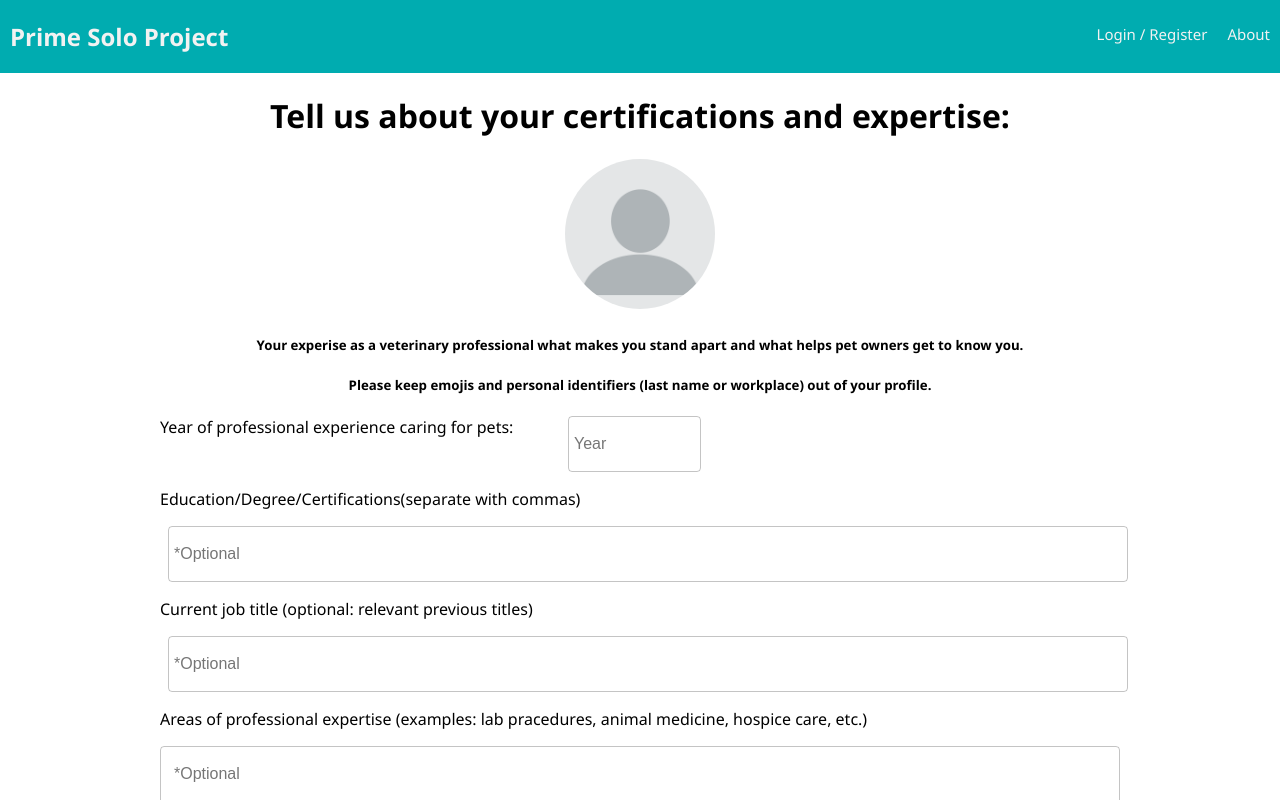
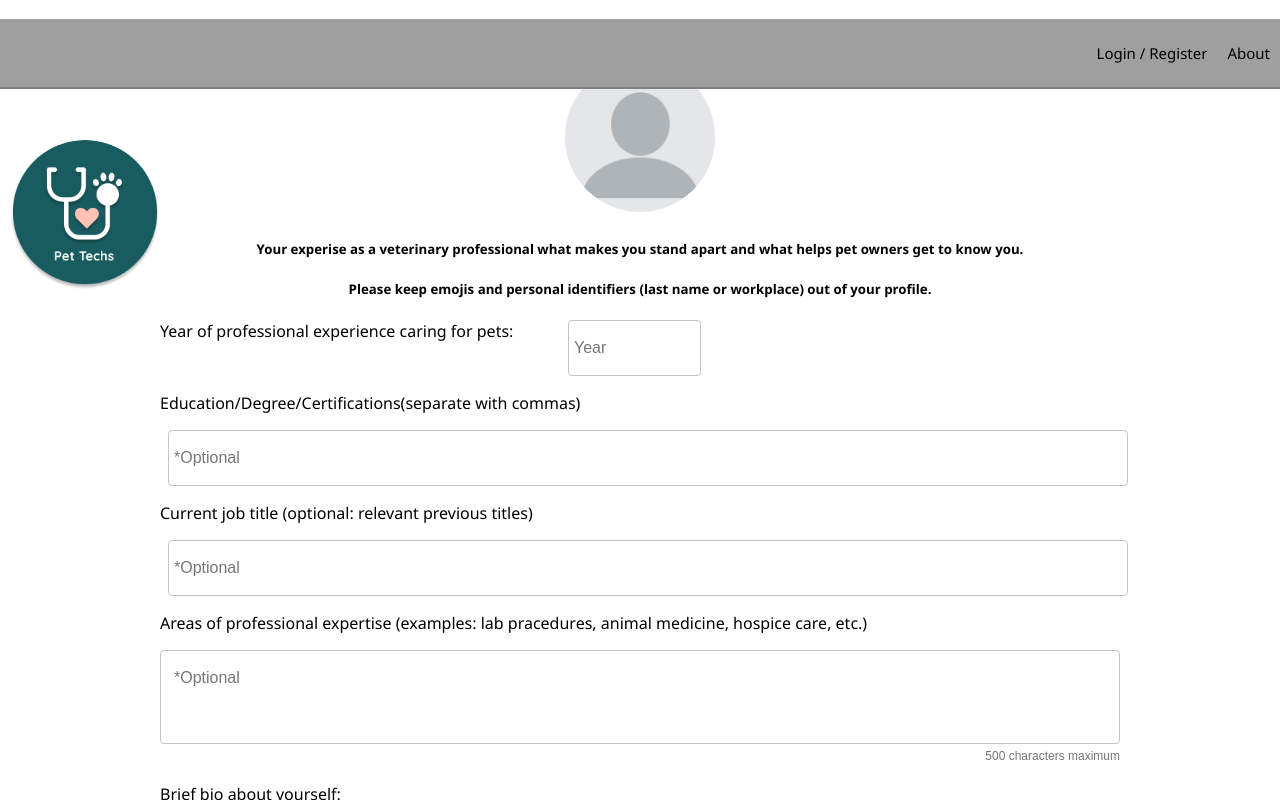
Before and after one commit to chinmayapulikallu/pet-techs, a React (Create React App) app: page /#/vtreg3 in a window 1280 px wide. Shown: the top 800 px of the page. Built offline with nearby package versions, Linux system fonts and the light colour scheme; no server answers.

Commit message:
styling for nav bar

```diff
--- a/src/components/Nav/Nav.css
+++ b/src/components/Nav/Nav.css
@@ -2,23 +2,39 @@
     font-size: 24px;
     font-weight: 700;
     display: inline-block;
-    color: #f2f2f2;
+    /* color: #f2f2f2; */
     padding-left: 10px;
 }
 
 .nav {
   overflow: hidden;
-  background-color: #00acb0;
+  background-color: #9f9f9f;
+  border-bottom: 2px solid gray;
+  background-size: cover;
+  position: fixed;
+  margin-top: 0px;
+  width: 100%;
+}
+
+.logo{
+  /* display: flex; */
+  float: left;
+  position: fixed;
+  bottom: 10px;
+  left: 10px;
+  z-index: 1;
+  margin-bottom: 500px;
+
 }
 
 .nav-link {
   float: left;
-  color: #f2f2f2;
-  background-color: #00acb0;
+  color: #000000;
   text-align: center;
   padding: 24px 10px;
   text-decoration: none;
   font-size: 15px;
+  background-color: none;
 
   /* these last two make the logout button in
   the nav bar look like another link */
@@ -27,10 +43,15 @@
   outline:0;
 }
 
-.nav-link:hover {
-  background-color: #008183;
-}
-
 .nav-right {
   float: right;
 }
+img{
+  border-radius: 50%;
+}
+
+.profile{
+  border-left: 2px solid gray;
+  padding-left: 24px;
+
+}
--- a/src/components/Nav/Nav.js
+++ b/src/components/Nav/Nav.js
@@ -4,10 +4,12 @@ import { connect } from 'react-redux';
 import LogOutButton from '../LogOutButton/LogOutButton';
 import './Nav.css';
 
+
 const Nav = (props) => (
   <div className="nav">
     <Link to="/home">
-      <h2 className="nav-title">Prime Solo Project</h2>
+      <img className="logo" src="images/VetTechlogo.png" alt="profile-photo" height="150" width="150"
+      />
     </Link>
     <div className="nav-right">
       <Link className="nav-link" to="/home">
@@ -16,19 +18,36 @@ const Nav = (props) => (
         and call this link 'Login / Register' if they are not */}
         {props.user.id ? 'Home' : 'Login / Register'}
       </Link>
+
+
+
       {/* Show the link to the info page and the logout button if the user is logged in */}
       {props.user.id && (
         <>
-          <Link className="nav-link" to="/info">
-            Info Page
+          <div className="nav-link">
+            <Link to="/info">
+              Search for services
           </Link>
-          <LogOutButton className="nav-link"/>
+          </div>
+        </>
+      )}
+      <Link className="nav-link" to="/about">
+        About
+      </Link>
+      {props.user.id && (
+        <>
+          <div className="nav-link">
+            <Link className="profile" to="/info">
+              Profile
+                 <img src="images/blank-profile-picture.png" alt="profile-photo" height="20" width="20" />
+
+            </Link>
+          </div>
+          <LogOutButton className="nav-link" />
         </>
       )}
       {/* Always show this link since the about page is not protected */}
-      <Link className="nav-link" to="/about">
-        About
-      </Link>
+
     </div>
   </div>
 );
--- a/src/components/VTPage3/VTPage3.jsx
+++ b/src/components/VTPage3/VTPage3.jsx
@@ -11,13 +11,13 @@ import TextField from '@material-ui/core/TextField';
 import Grid from '@material-ui/core/Grid';
 import FormHelperText from '@material-ui/core/FormHelperText';
 import Button from '@material-ui/core/Button';
-
+import { withRouter } from 'react-router-dom';
 
 
 
 const styles = theme => ({
     root: {
-        flexGrow: 1,
+        // flexGrow: 1,
         marginLeft: theme.spacing(20),
         marginRight: theme.spacing(20),
     },
@@ -46,7 +46,7 @@ const styles = theme => ({
         marginLeft: theme.spacing(2),
         marginRight: theme.spacing(2),
     },
-    img:{
+    img: {
         borderRadius: '50%',
     },
 
@@ -56,7 +56,7 @@ const styles = theme => ({
 
 class VTReg3 extends Component {
     state = {
-        ...this.props
+        ...this.props,
     }
 
     componentDidMount() {
@@ -75,14 +75,25 @@ class VTReg3 extends Component {
             [property]: event.target.value,
         });
     }
+    handleBackButton = () => {
+        console.log('back clicked!')
+        this.props.history.push('/vtreg2')
+    }
+    handleSave = () => {
+        console.log('clicked!')
+        this.props.dispatch({
+            // type: ADD_REG_3,
+            payload: { reg3Info: this.props.state }
+        })
+    }
 
     render() {
         const { classes } = this.props;
         return (
             <div className={classes.root}>
                 <div className={classes.title}>
-                    <h1 className={classes.title}>Tell us about your certifications and expertise:</h1>
-                    <img className ={classes.img} src = "images/blank-profile-picture.png" alt="profile-photo" height="150" width="150"/>
+                    <h3 className={classes.title}>Tell us about your certifications and expertise:</h3>
+                    <img className={classes.img} src="images/blank-profile-picture.png" alt="profile-photo" height="150" width="150" />
                     <h5>Your experise as a veterinary professional what makes you stand apart and what helps pet owners get to know you.</h5>
                     <h5>Please keep emojis and personal identifiers (last name or workplace) out of your profile.</h5>
                 </div>
@@ -130,12 +141,12 @@ class VTReg3 extends Component {
                 <FormHelperText className={classes.helperText}>500 characters maximum</FormHelperText>
                 <p>Brief bio about yourself:</p>
                 <TextField type="text"
-                    label="*Optional" variant="outlined" color="secondary"
+                    variant="outlined" color="secondary"
                     fullWidth
                     multiline
                     onChange={this.handleInputChangeFor("bioYourself")}
                 />
-                <FormHelperText className={classes.helperText}>500 characters maximum</FormHelperText>
+                <FormHelperText className={classes.helperText}>600 characters maximum</FormHelperText>
                 <br />
                 <br />
                 <h4>Additional Details:</h4>
@@ -210,7 +221,7 @@ class VTReg3 extends Component {
                 </Grid>
                 <Grid className={classes.itemCenter} alignItems="center"
                     justifyContent="center">
-                    <Button className={classes.buttons} variant="contained" color="primary">Save & back to Dashboard</Button>
+                    <Button className={classes.buttons} variant="contained" color="primary" onClick={this.handleBackButton}>Save & back to Dashboard</Button>
                     <Button className={classes.buttons} variant="contained" color="primary">Save & Continue</Button>
                 </Grid>
 
@@ -238,4 +249,4 @@ const mapStateToProps = (state) => ({
     error: state.errors,
 })
 
-export default connect(mapStateToProps)(withStyles(styles, { withTheme: true })(VTReg3));
+export default withRouter(connect(mapStateToProps)(withStyles(styles, { withTheme: true })(VTReg3)));
```
Also changed, not shown: public/images/VetTechlogo.png (added).
